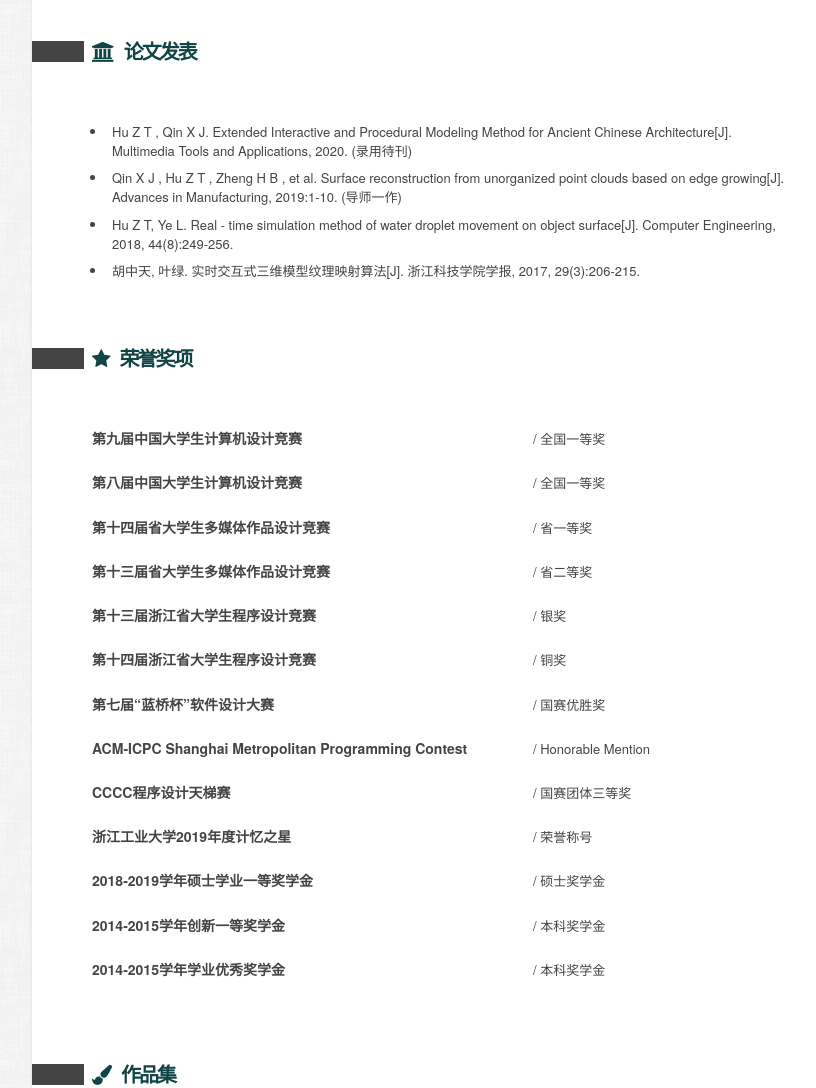
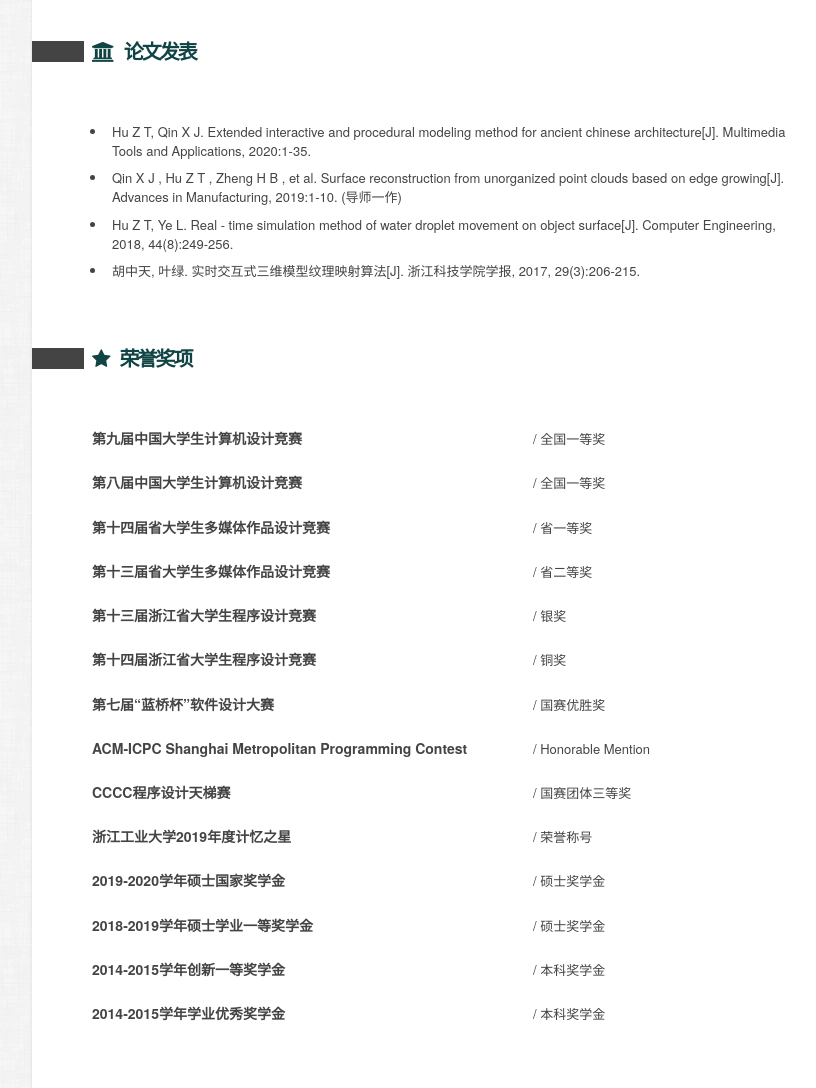
Before and after one commit to RIPmr/resume, a plain HTML site: page index.html in a window 1280 px wide. Shown: the part 2020-3108 px from the top of the page, without its empty margins (198-1014 px from the left). Drawn offline with Linux system fonts and the light colour scheme.

Commit message:
Update: 2021-1-27

```diff
--- a/index.html
+++ b/index.html
@@ -225,8 +225,8 @@
 		<!--HONORS / AWARDS-->
 		<ul id="honorsAwards">
 			<li>
-				Hu Z T , Qin X J. Extended Interactive and Procedural Modeling Method for
-				Ancient Chinese Architecture[J]. Multimedia Tools and Applications, 2020. (录用待刊)
+				Hu Z T, Qin X J. Extended interactive and procedural modeling method for ancient chinese
+				architecture[J]. Multimedia Tools and Applications, 2020:1-35.
 			</li>
 			<li>
 				Qin X J , Hu Z T , Zheng H B , et al. Surface reconstruction from unorganized point
@@ -311,6 +311,12 @@
 			</li>
 			<li>
 				<div class="details">
+					<h3>2019-2020学年硕士国家奖学金</h3>
+				</div>
+				<p>/ 硕士奖学金</p>
+			</li>
+			<li>
+				<div class="details">
 					<h3>2018-2019学年硕士学业一等奖学金</h3>
 				</div>
 				<p>/ 硕士奖学金</p>
```
